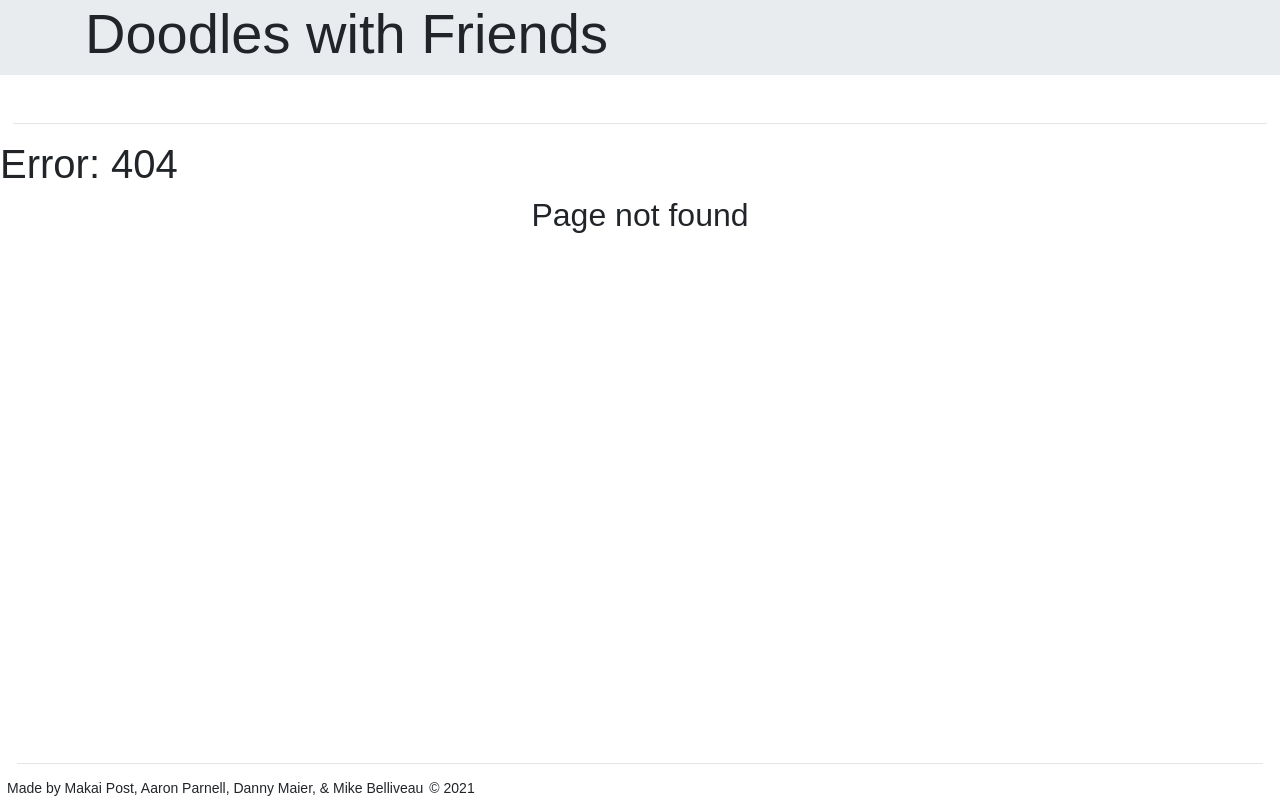
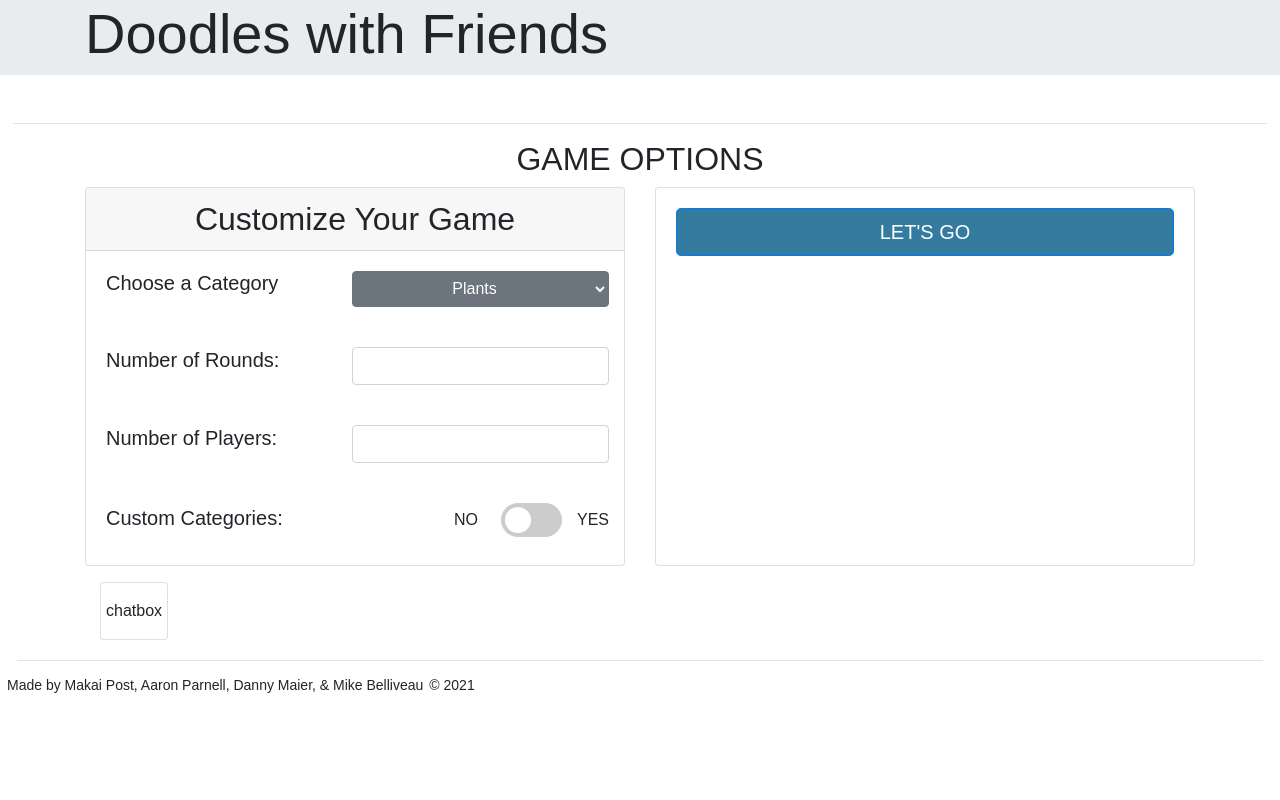
Before and after one commit to ToMakPo/Doodles-with-Friends, a React (Create React App) app in the folder client/: page / in a window 1280 px wide. Before the commit this address had no page. Built offline with nearby package versions, Linux system fonts and the light colour scheme.

Commit message:
tested color change on the Options page button

```diff
--- a/client/src/App.js
+++ b/client/src/App.js
@@ -27,7 +27,7 @@ const App = () => {
 
 			{
 				// If the user is not logged in, then direct the user to the login page. Other wise, take them to the page requested page.
-				true ? <PageNotFound/> :
+				true ? <Options/> :
 				activeUser === null ? (
 					loginDisplay
 						? <Login {...{logUserIn, setLoginDisplay}}/>
--- a/client/src/pages/Home.js
+++ b/client/src/pages/Home.js
@@ -20,7 +20,7 @@ const Home = () => {
                         <h5 class="card-title">JOIN AN EXISTING GAME</h5>
                         <p class="card-text">YOU'RE JOINING A GAME YOUR FRIEND ALREADY STARTED.</p>
                         <div class="input-group mb-3">
-                            <input type="text" class="form-control" placeholder="Recipient's username" aria-label="Recipient's username" aria-describedby="basic-addon2"/>
+                            <input type="text" class="form-control" placeholder="Game Code" aria-label="Recipient's username" aria-describedby="basic-addon2"/>
                             <div class="input-group-append">
                                 <button class="btn btn-outline-secondary" type="button">JOIN NOW</button>
                             </div>
--- a/client/src/pages/Options.js
+++ b/client/src/pages/Options.js
@@ -73,7 +73,10 @@ const Options = () => {
 {/* END OPTIONS CARD */}
                 <div className="card">
                         <div className="card-body">
-                        <button type="button" className="btn btn-primary btn-lg btn-block">LET'S GO</button>
+                        <button
+                        // style={{backgroundColor: "#337ca0" }}
+                        type="button"
+                        className="btn btn-primary btn-lg btn-block">LET'S GO</button>
                         </div>
                     </div>
                 </div>
--- a/client/src/styles/Options.css
+++ b/client/src/styles/Options.css
@@ -1,4 +1,17 @@
 /* The switch - the box around the slider */
+
+:root{
+    --spaceCadet: #2B2D42;
+    --cinnabar:#db4c40;
+    --middleYellow: #f7e733;
+    --cultured: #f7f7f9;
+    --mediumAquamarine: #41e2ba;
+    --xanadu: #7e8d85;
+    --celadonBlue: #337ca0;
+    --aeroBlue: #337ca0;
+  }
+
+
 .switch {
         position: relative;
         display: inline-block;
@@ -69,3 +82,7 @@ input:checked + .slider:before {
 p{
     margin-bottom: 0.5rem !important;
 }
+
+button{
+ background-color: var(--aeroBlue) !important;
+}
```
